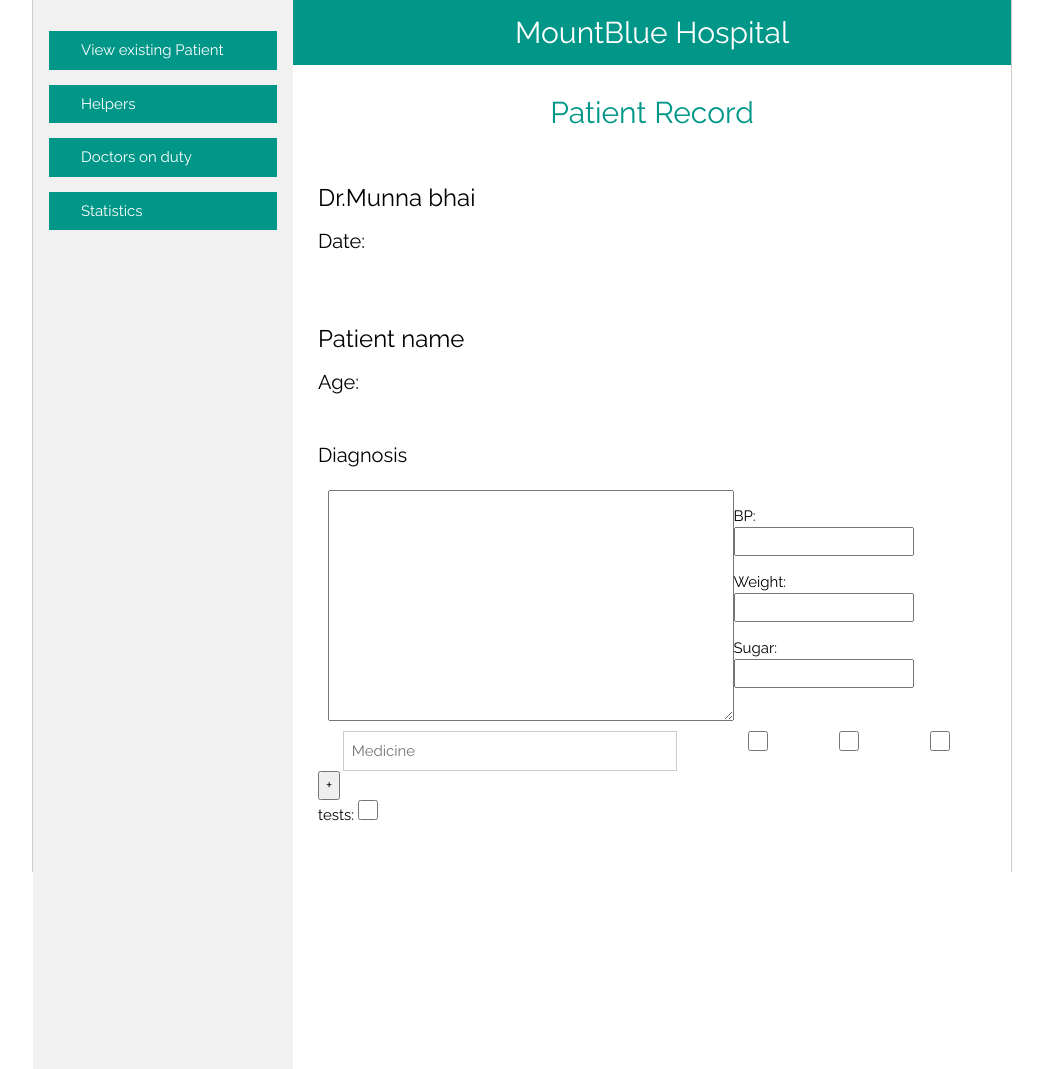
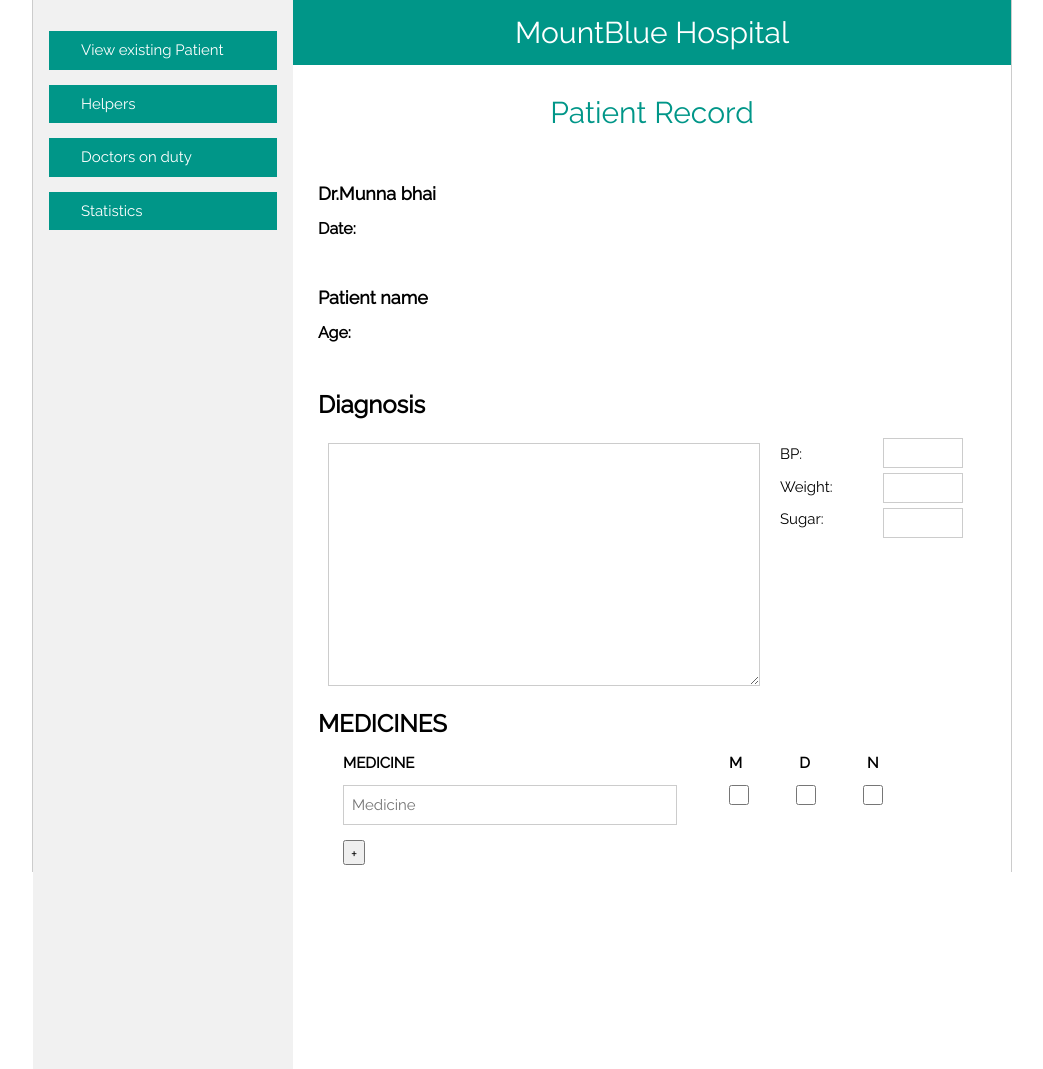
Before and after one commit to jafar021/hospital-automation-1, a Django app: page /doctor/1 in a window 1280 px wide. Shown: the whole page, without its empty margins (118-1161 px from the left). Run offline with Django 3.2, Linux system fonts and the light colour scheme; data that the repository does not hold is empty; some libraries are stand-ins or nearby versions.

Commit message:
doctor list and helper list added

```diff
--- a/hospital_automation/templates/patient_prescriptions.html
+++ b/hospital_automation/templates/patient_prescriptions.html
@@ -5,53 +5,98 @@
 {% block hide %}{% endblock %}
 {% block patient_prescriptions %}
 <div class="body">
-    <h3>Dr.Munna bhai</h3>
-    <h4>Date:</h4>
+    <h5><b>Dr.Munna bhai</b></h5>
+    <h6><b>Date:</b></h6>
     <br>
+    <h5><b>Patient name</b></h5>
+    <h6><b>Age:</b></h6>
     <br>
-    <h3>Patient name</h3>
-    <h4>Age:</h4>
-    <br>
-    <h4>Diagnosis</h4>
+    <h3><b>Diagnosis</b></h3>
     <form action="#" method="POST">
-    <div class = "diagnosis">
-      <textarea rows="10" cols="50"></textarea>
-      <div class = "aditional-diagnosis">
-        <p>BP: &nbsp; &nbsp; &nbsp; &nbsp; &nbsp;&nbsp; &nbsp;<input type = "text"></p>
-        <p>Weight:&nbsp; &nbsp;&nbsp;&nbsp;<input type = "text"></p>
-        <p>Sugar:&nbsp; &nbsp;&nbsp; &nbsp;&nbsp;<input type = "text"></p>
+    <div class="w3-hide-small" style="display:flex">
+      <div class = "diagnosis" style="flex:2">
+        <textarea class="w3-input w3-border" rows="10" cols="50"></textarea>
+      </div>
+      <div class = "aditional-diagnosis" style="flex:1; display:flex;">
+        <div style="flex:1">
+          <p style="margin: 10px;">BP:</p>
+          <p style="margin: 10px;">Weight:</p>
+          <p style="margin: 10px; ">Sugar:</p>
+        </div>
+        <div style="flex:1">
+            <input class="w3-input w3-border" style="width:80px; height:30px; margin: 5px;"type = "text">
+            <input class="w3-input w3-border" style="width:80px; height:30px; margin: 5px;" type = "text">
+            <input class="w3-input w3-border" style="width:80px; height:30px; margin: 5px;" type = "text">
+          </div>
       </div>
     </div>
 
-    <div class="input_fields_wrap">
-     <div class="medicine-detail">
-        <input class="w3-input w3-border medicine" type="text" placeholder="Medicine" name="mytext[]" style="margin-left:-11px">
-        <input type = "checkbox">
-        <input type = "checkbox">
-        <input type = "checkbox">
-     </div>
+    <!-- for small screen-->
+    <div class="w3-hide-large">
+        <div class = "diagnosis">
+          <textarea class="w3-input w3-border" rows="10" cols="50"></textarea>
+        </div>
+        <div class = "aditional-diagnosis" style="display:flex;">
+          <div style="flex:1">
+            <p style="margin: 10px;">BP:</p>
+            <p style="margin: 10px;">Weight:</p>
+            <p style="margin: 10px; ">Sugar:</p>
+          </div>
+          <div style="flex:1">
+              <input class="w3-input w3-border" style="width:80px; height:30px; margin: 5px;"type = "text">
+              <input class="w3-input w3-border" style="width:80px; height:30px; margin: 5px;" type = "text">
+              <input class="w3-input w3-border" style="width:80px; height:30px; margin: 5px;" type = "text">
+            </div>
+        </div>
+      </div>
+
+
+
+    <h3><b>MEDICINES</b></h3>
+    <div class="input_fields_wrap w3-hide-small">
+    <div style="display:flex;">
+      <span  style="flex:1;"><b style="margin-left:25px;">MEDICINE</b></span>
+      <span  style="flex:1;"><b style="margin-left:77px;">M</b><b style="margin-left:57px;">D</b><b style="margin-left:57px;">N</b></span>
     </div>
-    <button class="add_field_button">+</button>
-    <div>
-      tests: <input type="checkbox" id="trigger" name="question">
+    <div class="medicine-detail" style="display:flex; margin-top: 10px;">
+        <span  style="flex:1;"><input class="w3-input w3-border medicine" type="text" placeholder="Medicine" name="mytext[]" style="margin-left:25px; width: 100%;"></span>
+        <span  style="flex:1;">
+          <input type = "checkbox" style="margin-left:77px;">
+          <input type = "checkbox" style="margin-left:43px;">
+          <input type = "checkbox" style="margin-left:43px;">
+        </span>
+    </div>
+    </div>
+    <button class="add_field_button w3-hide-small" style="margin-left:25px; margin-top: 15px; height:25px;" >+</button>
+
+    <!-- for small screen -->
+    <div class="input_fields_wrap w3-hide-large">
+        <div style="display:flex;">
+          <span  style="flex:1;"><b style="margin-left:10px;" >MEDICINE</b></span>
+          <span  style="flex:1;"><b style="margin-left:40px;">M</b><b style="margin-left:31px;">D</b><b style="margin-left:35px;">N</b></span>
+        </div>
+        <div class="medicine-detail" style="display:flex; margin-top: 10px;">
+            <span  style="flex:1;"><input class="w3-input w3-border medicine" type="text" placeholder="Medicine" name="mytext[]" style="margin-left:10px; width: 100%;"></span>
+            <span  style="flex:1;">
+              <input type = "checkbox" style="margin-left:40px;">
+              <input type = "checkbox" style="margin-left:20px;">
+              <input type = "checkbox" style="margin-left:20px;">
+            </span>
+        </div>
+      </div>
+        <button class="add_field_button w3-hide-large" style="margin-left:25px; margin-top: 15px; height:25px;" >+</button>
+
+
+
+
+    <div style="margin-top:20px;">
+      <span style="display:flex;"><h5 style="flex:1;"><b>TESTS</b></h5> <span style="margin-left:10px; flex:5"><input type="checkbox" id="trigger" name="question" style="margin-top:15px;"></span></span>
     </div>
     <div id="hidden_fields">
-      name:<input type = "text">
+        <span style="display:flex;"><h5 style="flex:1;">NAME:</h5> <span style="margin-left:10px; flex:5"><input type="text" id="trigger" name="question" style="margin-top:15px;"></span></span>
     </div>
 
-  </form>
-{% comment %} <form action="/" method="POST">{% csrf_token %}
-      <p style="display:flex"><input class="w3-input w3-border" type="text" placeholder="First Name" required name="First Name" style="flex:1; margin-right:5px"><input class="w3-input w3-border" type="text" placeholder="Last Name" required name="Last Name" style="flex:2; margin-left:5px"></p>
-      <p><input class="w3-input w3-border" type="text" placeholder="Father name" required name="Father name"></p>
-      <p><input class="w3-input w3-border" type="text" placeholder="Address" required name="Address"></p>
-      <p style="display:flex"><input class="w3-input w3-border" type="text" placeholder="City" required name="City" style="flex:1; margin-right:5px"><input class="w3-input w3-border" type="text" placeholder="State" required name="State" style="flex:1; margin-left:5px"></p>
-      <p style="display:flex"><input class="w3-input w3-border" type="text" placeholder="Postal/ZIP code" required name="Postal/ZIP code" style="flex:1; margin-right:5px"><input class="w3-input w3-border" type="text" placeholder="Country" required name="Country" style="flex:1; margin-left:5px"></p>
-      <p style="display:flex"><input class="w3-input w3-border" type="text" placeholder="+91" required name="country code" style="flex:1; margin-right:5px"><input class="w3-input w3-border" type="text" placeholder="Contact Number" required name="Contact Number" style="flex:4; margin-right:225px"></p>
-      <p><input class="w3-input w3-border" type="date" name="todays date" required name="date" style="width:30%"></p>
-      <input class="w3-input w3-border" type="text" placeholder="problem" required name="problem" style="width:45%; margin-top:10px; margin-bottom:15px" id="id_input">
-      <input class="w3-input w3-border" type="text" placeholder="Dr." required name="Doctor name" style="width:45%; margin-bottom:15px" id="input">
-    <button type="submit" class="w3-button w3-teal w3-third" style="float:right; margin-top:10px; margin-bottom:15px">Send to Doctor</button>
-</form> {% endcomment %}
+
 </div>
 <script>
 $(function() {
@@ -79,7 +124,7 @@ $(document).ready(function() {
 		e.preventDefault();
 		if(x < max_fields){
 			x++;
-			$(wrapper).append('<div class="medicine-detail"><input class="w3-input w3-border medicine" type="text" placeholder="Medicine" name="mytext[]" style="margin-right:5px"><input name="'+ x +' " type = "checkbox"><input name="'+ x +' " type = "checkbox"><input name="'+ x +' " type = "checkbox"><button href="#" class="remove_field">-</button></div>');
+			$(wrapper).append('<div class="medicine-detail" style=" margin-top:10px;"><input class="w3-input w3-border medicine" type="text" placeholder="Medicine" name="mytext[]" style="margin-right:5px"><input name="'+ x +' " type = "checkbox"><input name="'+ x +' " type = "checkbox"><input name="'+ x +' " type = "checkbox"><button href="#" class="remove_field" style="height:25px; margin-bottom:20px;">-</button></div>');
 		}
 	});
 
--- a/hospital_automation/templates/reception.html
+++ b/hospital_automation/templates/reception.html
@@ -23,8 +23,8 @@ body,h1,h2,h3,h4,h5,h6 {font-family: "Raleway", Arial, Helvetica, sans-serif}
 <nav class="w3-sidebar w3-light-grey w3-collapse w3-top" style="z-index:3;width:260px" id="mySidebar">
   <div class="w3-container w3-display-container w3-padding-16">
       <p><button class="w3-button w3-block w3-teal w3-left-align" type="submit"><i class="fa w3-margin-right" href="#"></i>View existing Patient</button></p>
-      <p><button class="w3-button w3-block w3-teal w3-left-align" type="submit"><i class="fa w3-margin-right" href="#"></i>Helpers</button></p>
-      <p><button class="w3-button w3-block w3-teal w3-left-align" type="submit"><i class="fa w3-margin-right" href="#"></i>Doctors on duty</button></p>
+      <a href="helpers"  style="text-decoration:none"><p><button class="w3-button w3-block w3-teal w3-left-align" type="submit"><i class="fa w3-margin-right" href="{% url 'helpers' %}"></i>Helpers</button></p></a>
+      <a href="doctor_details"  style="text-decoration:none"><p><button class="w3-button w3-block w3-teal w3-left-align" type="submit"><i class="fa w3-margin-right" href="{% url 'doctor_details' %}"></i>Doctors on duty</button></p></a>
       <p><button class="w3-button w3-block w3-teal w3-left-align" type="submit"><i class="fa w3-margin-right" href="#"></i>Statistics</button></p>
     </form>
   </div>
--- a/hospital_automation/urls.py
+++ b/hospital_automation/urls.py
@@ -10,4 +10,6 @@ urlpatterns = [
     path('reception/ajax/<int:id>', views.autocomplete, name="autocomplete"),
     path('doctor/<int:patient_id>',views.prescriptions,name="prescriptions"),
     path('reception/ajax/load-doctors', views.load_doctors, name='ajax_load_doctors'),
+    path('doctor_details', views.doctor_details, name = "doctor_details"),
+    path('helpers', views.helpers, name = "helpers"),
 ]
--- a/hospital_automation/views.py
+++ b/hospital_automation/views.py
@@ -25,14 +25,9 @@ def receive_patient(request):
         incoming_patient = list(Patient.objects.values().filter(is_seen = False).order_by('-id')[:1])
         serializer = PatientSerializer(incoming_patient, many = True, context = {'request':request})
         counter = 1
-        print(incoming_patient)
         return JsonResponse(serializer.data, safe = False)
     else:
         return JsonResponse({}, safe = False)
-
-
-def reception(request):
-    return render(request,'reception.html',{})
 
 def reception(request):
     global counter
@@ -95,3 +90,24 @@ def load_doctors(request):
         return JsonResponse(data)
     if request.method == 'GET':
         return render(request,'reception.html',{})
+
+
+def doctor_details(request):
+
+    doctor_id = User_type.objects.values('user_id').filter(flag=1)
+    doctor_specializations = User_type.objects.values('specialization').filter(flag=1)
+    doctors_name = User.objects.values('first_name','last_name').filter(id__in=doctor_id)
+    doctors_list = []
+
+    for i in range(0,len(doctors_name)):
+        doctors_display_details = {}
+        doctors_display_details['first_name'] = doctors_name[i]['first_name']
+        doctors_display_details['last_name'] = doctors_name[i]['last_name']
+        doctors_display_details['specialization'] = doctor_specializations[i]['specialization']
+        doctors_list.append(doctors_display_details)
+    return render(request, 'doctor_details.html', { 'doctors_list':doctors_list })
+
+
+def helpers(request):
+    helper_details = Helpers_nurses.objects.values()
+    return render(request, 'helpers.html', { 'helper_details':helper_details })
--- a/major_project/settings.py
+++ b/major_project/settings.py
@@ -80,8 +80,8 @@ DATABASES = {
     'default': {
         'ENGINE': 'django.db.backends.mysql',
         'NAME': 'hospital_management',
-        'USER': 'dell',
-        'PASSWORD': 'mayank',
+        'USER': 'dev',
+        'PASSWORD': 'dev',
         'HOST': 'localhost',
         'PORT': '',
     }
```
Also changed, not shown: hospital_automation/templates/doctor_details.html (added, +142 -0 lines), hospital_automation/templates/helpers.html (added, +148 -0 lines).
